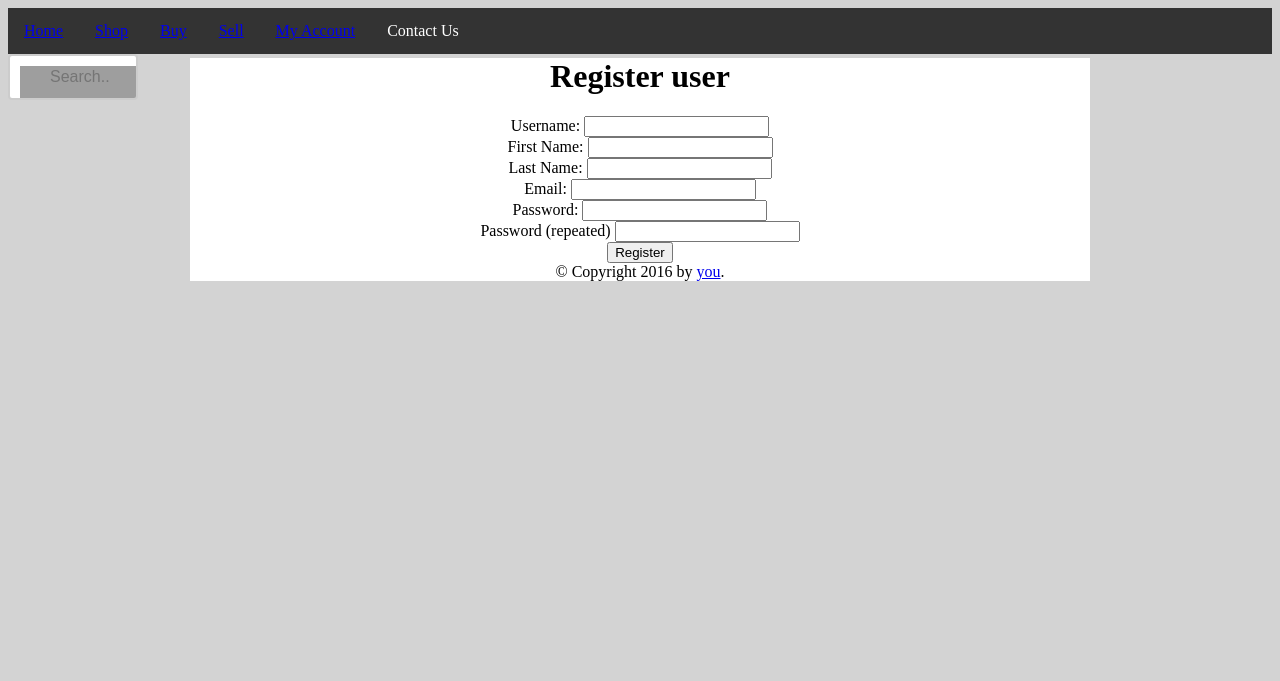
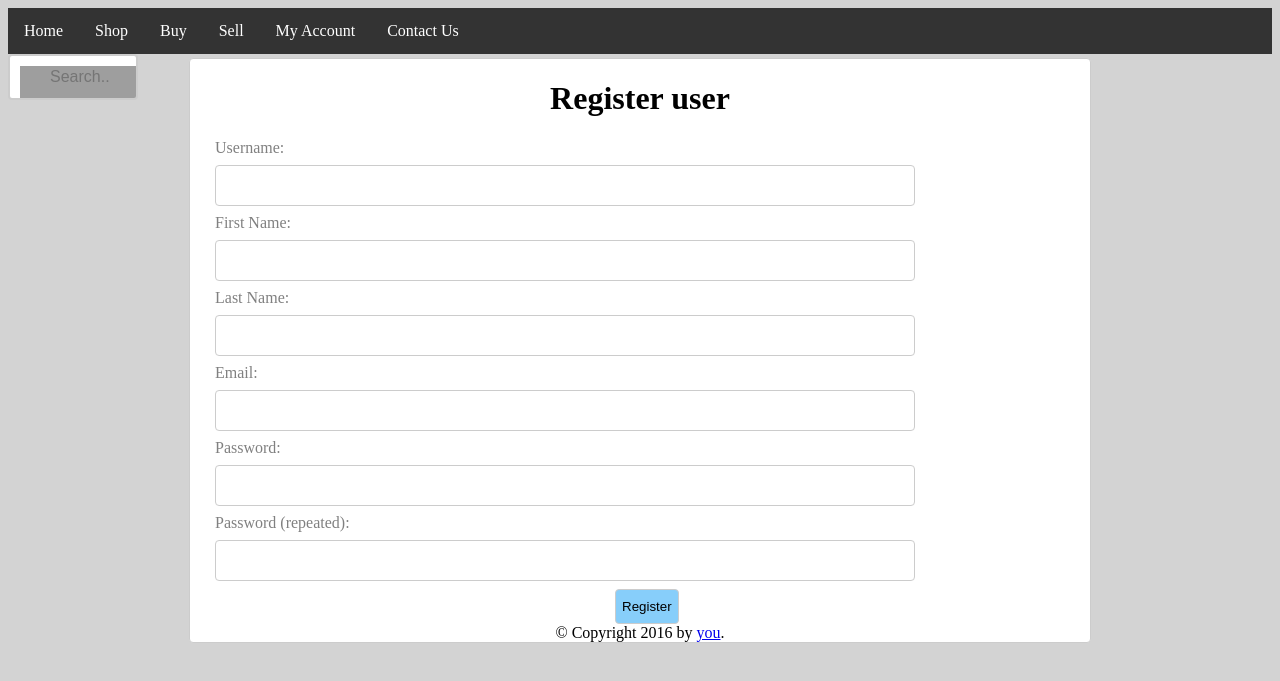
Before and after one commit to DrLandrov/apesave, a PHP site: template templates/register.html.twig in a window 1280 px wide. Shown: the top 681 px of the page. Run offline with PHP 8.4, Linux system fonts and the light colour scheme; the template is opened without the code that fills it, so the values that code supplies are empty; some libraries are stand-ins or nearby versions; grey boxes are pictures that could not be loaded.

Commit message:
no message

```diff
--- a/styles.css
+++ b/styles.css
@@ -8,6 +8,8 @@ body {
     padding: 0;
     margin: auto;
     margin-top: 25px;
+    border: 1px solid #ccc;
+    border-radius: 4px;
     background-color: white;
     text-align: center;
 }
@@ -30,7 +32,7 @@ li {
     float: left;
 }
 
-li {
+li a {
     display: block;
     color: white;
     text-align: center;
@@ -59,3 +61,33 @@ input[name=search] {
 input[name=search]:focus {
     width: 25%;
 }
+form {
+    text-align: left;
+    margin-left: 25px;
+    color: grey;
+
+}
+input[name=uName], [name=fName], [name=lName], [name=email], [name=pass], [name=pass1], [name=pass2]  {
+
+    width: 700px;
+    padding: 12px 20px;
+    margin: 8px 0;
+    display: inline-block;
+    border: 1px solid #ccc;
+    border-radius: 4px;
+    box-sizing: border-box;
+
+}
+
+input[type=submit]{
+    background-color: lightskyblue;
+    height:35px;
+    margin-left: 400px;
+    border: 1px solid #ccc;
+    border-radius: 4px;
+}
+
+#error{
+
+    background-color: lightcoral;
+}
--- a/templates/login.html.twig
+++ b/templates/login.html.twig
@@ -11,8 +11,8 @@
 {% endif %}
 
 <form method="post">
-    Email: <input type="text" name="email"><br>
-    Password: <input type="password" name="pass"><br>
+    Email:<br> <input type="text" name="email"><br>
+    Password:<br> <input type="password" name="pass"><br>
     <input type="submit" value="Login">
 </form>
 
--- a/templates/master.html.twig
+++ b/templates/master.html.twig
@@ -6,7 +6,7 @@
         {% block head %}
         {% endblock %}
     </head>
-    <header><div id="menu"><ul><li><a href="/index">Home</a></li><li><a href="/products">Shop</a></li><li><a href="/login">Buy</a></li><li><a href="/login">Sell</a></li><li><a href="/login">My Account</a></li><li>Contact Us</li></ul></div><input type="text" name="search" placeholder="Search..">
+    <header><div id="menu"><ul><li><a href="/index">Home</a></li><li><a href="/products">Shop</a></li><li><a href="/login">Buy</a></li><li><a href="/login">Sell</a></li><li><a href="/login">My Account</a></li><li><a href="/login">Contact Us</a></li></ul></div><input type="text" name="search" placeholder="Search..">
     </header>
     <body>
 
--- a/templates/products.html.twig
+++ b/templates/products.html.twig
@@ -1,6 +1,4 @@
 {% extends "master.html.twig" %}
-
-{% block head %}<h1>All Ads</h1> {% endblock %}
 
 {% block content %}
 <a href="/sell">Post an Add</a>
--- a/templates/register.html.twig
+++ b/templates/register.html.twig
@@ -7,20 +7,20 @@
 <h1>Register user</h1>
 
 {% if errorList %}
-    <ul>
+    <ul id="error">
     {% for error in errorList %}
         <li>{{ error }}</li>
     {% endfor %}
     </ul>
 {% endif %}
 
-<form method="post">
-    Username: <input type="text" name="uName" value="{{v.uName}}"><br>
-    First Name: <input type="text" name="fName" value="{{v.fName}}"><br>
-    Last Name: <input type="text" name="lName" value="{{v.lName}}"><br>
-    Email: <input type="text" name="email" value="{{v.email}}"><br>
-    Password: <input type="password" name="pass1"><br>
-    Password (repeated) <input type="password" name="pass2"><br>
+<form id="register" method="post">
+    Username: <br> <input type="text" name="uName" value="{{v.uName}}"><br>
+    First Name: <br> <input type="text" name="fName" value="{{v.fName}}"><br>
+    Last Name: <br> <input type="text" name="lName" value="{{v.lName}}"><br>
+    Email: <br> <input type="text" name="email" value="{{v.email}}"><br>
+    Password: <br> <input type="password" name="pass1"><br>
+    Password (repeated): <br> <input type="password" name="pass2"><br>
     <input type="submit" value="Register">
 </form>
 
```
Also changed, not shown: 4 other files.
